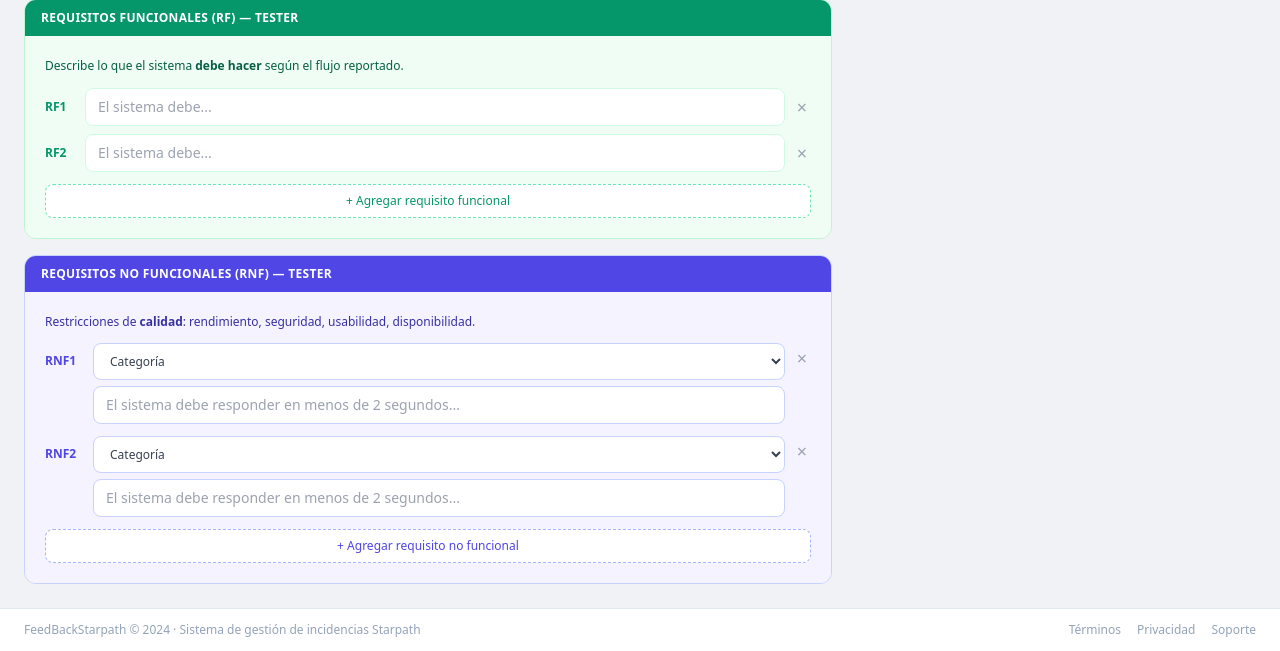
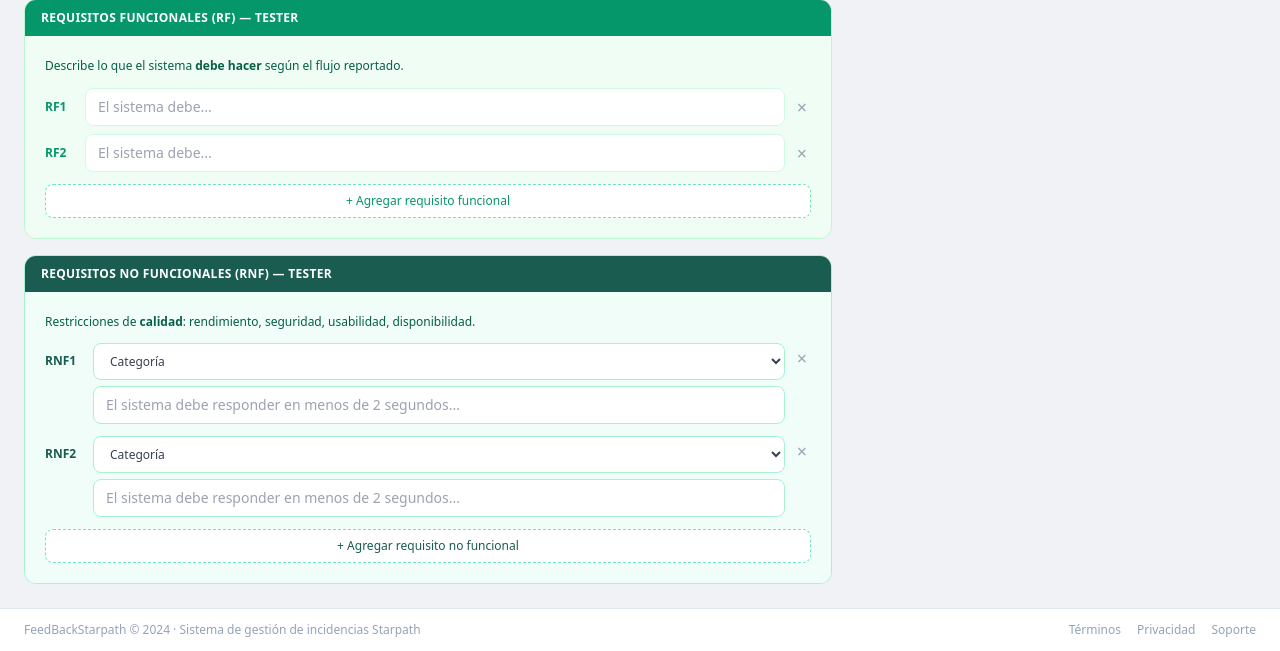
Before and after one commit to soportestarpathai/FeedBackStarpath, a Django app: page /reportes/nuevo/ in a window 1280 px wide. Shown: the part 1002-1653 px from the top of the page. Run offline with Django 5.2, Linux system fonts and the light colour scheme; the visitor is signed in with stand-in values (Sample User, id 1); data that the repository does not hold is empty; some libraries are stand-ins or nearby versions.

Commit message:
fix: quitar morado — reemplazar #7c3aed y variantes con paleta teal/dark

```diff
--- a/templates/base.html
+++ b/templates/base.html
@@ -71,7 +71,7 @@
       <span class="text-sm hidden sm:block" style="color:#7a9ab5;">{{ user.email }}</span>
 
       {% if user.rol == 'SUPERADMIN' %}
-        <span class="text-xs font-semibold px-2.5 py-0.5 rounded-full text-white flex-shrink-0" style="background:#7c3aed;">SuperAdmin</span>
+        <span class="text-xs font-semibold px-2.5 py-0.5 rounded-full text-white flex-shrink-0" style="background:rgba(29,225,176,0.2);color:#1de1b0;border:1px solid rgba(29,225,176,0.4);">SuperAdmin</span>
       {% elif user.rol == 'ADMIN' %}
         <span class="text-xs font-semibold px-2.5 py-0.5 rounded-full flex-shrink-0" style="background:rgba(29,225,176,0.15);color:#1de1b0;border:1px solid rgba(29,225,176,0.3);">Admin</span>
       {% elif user.rol == 'TESTER' %}
@@ -82,7 +82,7 @@
 
       <!-- Avatar -->
       <div class="w-8 h-8 rounded-full flex items-center justify-center text-xs font-bold flex-shrink-0"
-           style="{% if user.rol == 'SUPERADMIN' %}background:#7c3aed;color:#fff{% elif user.rol == 'ADMIN' %}background:#1de1b0;color:#122938{% elif user.rol == 'TESTER' %}background:#1de1b0;color:#122938{% else %}background:#334155;color:#fff{% endif %}">
+           style="{% if user.rol == 'SUPERADMIN' %}background:#1de1b0;color:#122938{% elif user.rol == 'ADMIN' %}background:#1de1b0;color:#122938{% elif user.rol == 'TESTER' %}background:#1de1b0;color:#122938{% else %}background:#334155;color:#fff{% endif %}">
         {% if user.first_name %}{{ user.first_name.0|upper }}{% if user.last_name %}{{ user.last_name.0|upper }}{% endif %}{% else %}{{ user.email.0|upper }}{% endif %}
       </div>
 
--- a/templates/reports/nuevo_reporte_tester.html
+++ b/templates/reports/nuevo_reporte_tester.html
@@ -159,22 +159,22 @@
         </div>
 
         <!-- RNF -->
-        <div class="rounded-xl overflow-hidden" style="border:1px solid #c7d2fe;">
-          <div class="px-4 py-2.5 text-xs font-bold uppercase tracking-wide text-white" style="background:#4f46e5;">
+        <div class="rounded-xl overflow-hidden" style="border:1px solid #a7f3d0;">
+          <div class="px-4 py-2.5 text-xs font-bold uppercase tracking-wide text-white" style="background:#1a5c4f;">
             Requisitos No Funcionales (RNF) — Tester
           </div>
-          <div class="p-5" style="background:#f5f3ff;">
-            <p class="text-xs mb-3 leading-relaxed" style="color:#3730a3;">
+          <div class="p-5" style="background:#f0fdf9;">
+            <p class="text-xs mb-3 leading-relaxed" style="color:#065f46;">
               Restricciones de <strong>calidad</strong>: rendimiento, seguridad, usabilidad, disponibilidad.
             </p>
             <div class="flex flex-col gap-3">
               <template x-for="(rnf, i) in rnfs" :key="i">
                 <div class="flex items-start gap-2">
-                  <span class="text-xs font-bold flex-shrink-0 w-10 mt-2.5" style="color:#4f46e5;" x-text="'RNF'+(i+1)"></span>
+                  <span class="text-xs font-bold flex-shrink-0 w-10 mt-2.5" style="color:#1a5c4f;" x-text="'RNF'+(i+1)"></span>
                   <div class="flex-1 flex flex-col gap-1.5">
                     <select name="rnf_categorias" x-model="rnf.cat"
                             class="w-full px-3 py-2 rounded-lg text-xs outline-none"
-                            style="border:1.5px solid #c7d2fe;background:#fff;color:#374151;">
+                            style="border:1.5px solid #a7f3d0;background:#fff;color:#374151;">
                       <option value="">Categoría</option>
                       <option>Rendimiento</option><option>Seguridad</option><option>Usabilidad</option>
                       <option>Disponibilidad</option><option>Escalabilidad</option><option>Mantenibilidad</option>
@@ -182,7 +182,7 @@
                     <input type="text" name="rnf_descripciones" x-model="rnf.desc"
                            placeholder="El sistema debe responder en menos de 2 segundos..."
                            class="w-full px-3 py-2 rounded-lg text-sm outline-none"
-                           style="border:1.5px solid #c7d2fe;background:#fff;color:#0f172a;">
+                           style="border:1.5px solid #a7f3d0;background:#fff;color:#0f172a;">
                   </div>
                   <button type="button" @click="removeRNF(i)"
                           style="background:none;border:none;color:#9ca3af;font-size:18px;cursor:pointer;padding:0 4px;margin-top:6px;line-height:1;"
@@ -191,7 +191,7 @@
               </template>
             </div>
             <button type="button" @click="addRNF()" class="mt-3 w-full py-2 rounded-lg text-xs font-medium"
-                    style="border:1.5px dashed #a5b4fc;color:#4f46e5;background:#fff;">
+                    style="border:1.5px dashed #6ee7b7;color:#1a5c4f;background:#fff;">
               + Agregar requisito no funcional
             </button>
           </div>
--- a/templates/superadmin/lista_admins.html
+++ b/templates/superadmin/lista_admins.html
@@ -11,8 +11,8 @@
     </div>
     <a href="/superadmin/admins/crear/"
        class="px-4 py-2 rounded-lg text-sm font-semibold text-white"
-       style="background:#7c3aed;"
-       onmouseover="this.style.background='#6d28d9'" onmouseout="this.style.background='#7c3aed'">
+       style="background:#122938;"
+       onmouseover="this.style.background='#0d1e2e'" onmouseout="this.style.background='#122938'">
       + Nuevo Admin
     </a>
   </div>
--- a/templates/superadmin/reportes_sa.html
+++ b/templates/superadmin/reportes_sa.html
@@ -15,7 +15,7 @@
   <div class="grid grid-cols-2 md:grid-cols-4 gap-4 mb-5">
     <div class="bg-white rounded-xl p-4" style="border:1px solid #e2e8f0;">
       <div class="text-xs font-medium mb-1" style="color:#64748b;">Total</div>
-      <div class="text-3xl font-bold" style="color:#7c3aed;">{{ stats.total }}</div>
+      <div class="text-3xl font-bold" style="color:#122938;">{{ stats.total }}</div>
     </div>
     <div class="bg-white rounded-xl p-4" style="border:1px solid #e2e8f0;">
       <div class="text-xs font-medium mb-1" style="color:#64748b;">Abiertos</div>
```
Also changed, not shown: templates/reports/detalle_admin.html (+5 -5 lines), templates/reports/detalle_tester.html (+5 -5 lines), templates/superadmin/crear_admin.html (+6 -6 lines), templates/superadmin/dashboard_superadmin.html (+4 -4 lines), templates/superadmin/lista_plataformas.html (+4 -4 lines).
